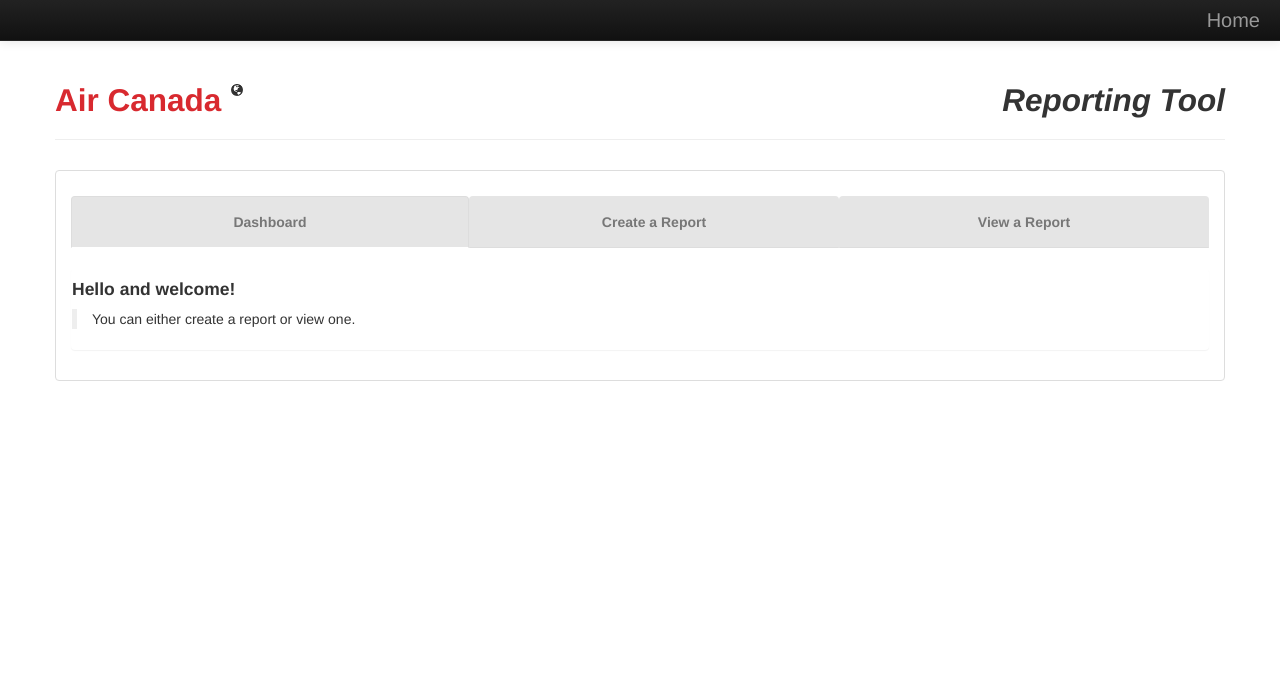
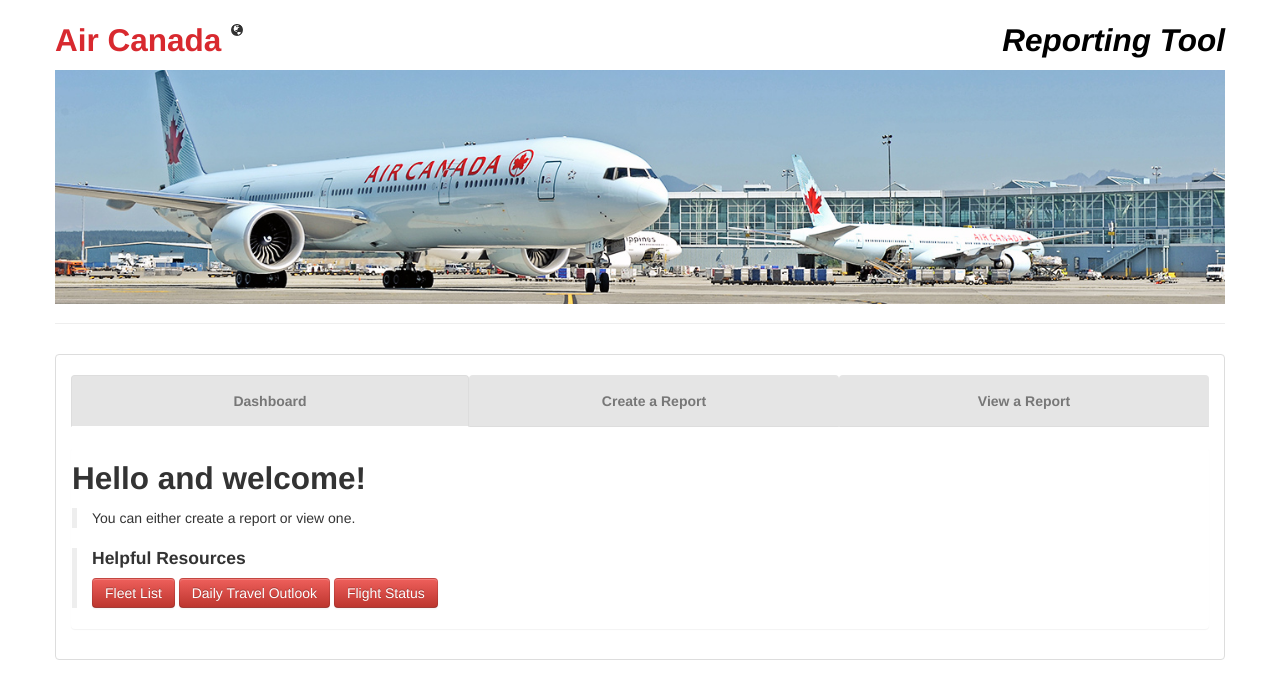
Before and after one commit to svillah/dispatch, a website: page client/index.html in a window 1280 px wide. Drawn offline with nearby package versions, Linux system fonts and the light colour scheme.

Commit message:
add pic n useful links

```diff
--- a/client/index.html
+++ b/client/index.html
@@ -11,33 +11,21 @@
     <!--<script src="/socket.io/socket.io.js"></script>
     <script src="/js/jquery.min.js"></script>
     <script src="/js/bootstrap.min.js"></script>-->
-    <style>
-      body {
-        padding-top: 60px;
-      }
-    </style>
   </head>
 
 <!-- Header and Angularjs ref -->
   <body ng-controller="ToolController as tool">
     <div class="container">
-      <div class="navbar navbar-fixed-top navbar-inverse">
-        <div class="navbar-inner">
-          <div class="pull-right">
-            <a href="https://dispatchissuereporting.herokuapp.com/" class="brand">Home</a>
-          </div>
-        </div>
-      </div>
-    <!-- Air Canada titles -->
     <div class="page-header">
       <h2><a style="color:#D8292F" href="https://www.aircanada.com/ca/en/aco/home.html"> Air Canada <i class="icon-globe"></i></a>
-        <em class="pull-right">Reporting Tool</em>
+        <em class="pull-right"> <a style="color:#000" href="https://dispatchissuereporting.herokuapp.com/">Reporting Tool</a></em>
+        <img style="width:100%; padding:10px 0px 0px 0px" src="img/ac.jpg"/>
       </h2>
 
     </div>
     <div class="list-group">
       <div class="list-group-item" ng-repeat="document in tool.documents">
-          <section ng-controller="PanelController as panel" style="padding-top:15px">
+          <section ng-controller="PanelController as panel" style="padding-top:10px">
             <!-- Tab implementation -->
             <ul class="nav nav-tabs nav-justified">
               <li ng-class="{ active: panel.isSelected(1) }">
@@ -53,8 +41,16 @@
 
             <div class="panel" ng-show="panel.isSelected(1)">
               <!-- 1st tab information section -->
-              <h4>Hello and welcome!</h4>
+              <h2>Hello and welcome!</h2>
               <blockquote>You can either create a report or view one.</blockquote>
+                <blockquote style="margin-top:20px">
+                <h4><b>Helpful Resources</b></h4>
+                  <section>
+                    <a style="color:#FFF" href="https://www.aircanada.com/ca/en/aco/home/fly/onboard/fleet.html"><button class="btn btn-danger" type="button">Fleet List</button></a>
+                    <a style="color:#FFF" href="https://www.aircanada.com/ca/en/aco/home/fly/flight-information/daily-travel-outlook.html"><button class="btn btn-danger" type="button">Daily Travel Outlook</button></a>
+                    <a style="color:#FFF" href="https://www.aircanada.com/ca/en/aco/home/fly/flight-information/flight-status-results.html"><button class="btn btn-danger" type="button">Flight Status</button></a>
+                  </section>
+                </blockquote>
             </div>
 
             <!-- 2nd tab form -->
@@ -62,7 +58,7 @@
               <form name="createForm" ng-controller="CreateReportController as createRpt"
                                       ng-submit="createForm.$valid && createRpt.addReport(document)" novalidate>
                 <div class="row">
-                  <div class="span6" style="border: solid 1px #a8a8a8">
+                  <div class="span6">
                     <blockquote>
                       <h3>Create a Report</h3>
                       <!-- Dispatcher section -->
@@ -102,7 +98,7 @@
                       </fieldset>
                   </blockquote>
                   </div>
-                  <div class="span5" style="border: solid 1px #a8a8a8">
+                  <div class="span5" style="margin-bottom: 30px">
                     <!-- 2nd tab Sample Report -->
                     <blockquote>
                       <h3><b>Report Instance</b></h3>
```
Also changed, not shown: client/img/ac.jpg (added).
